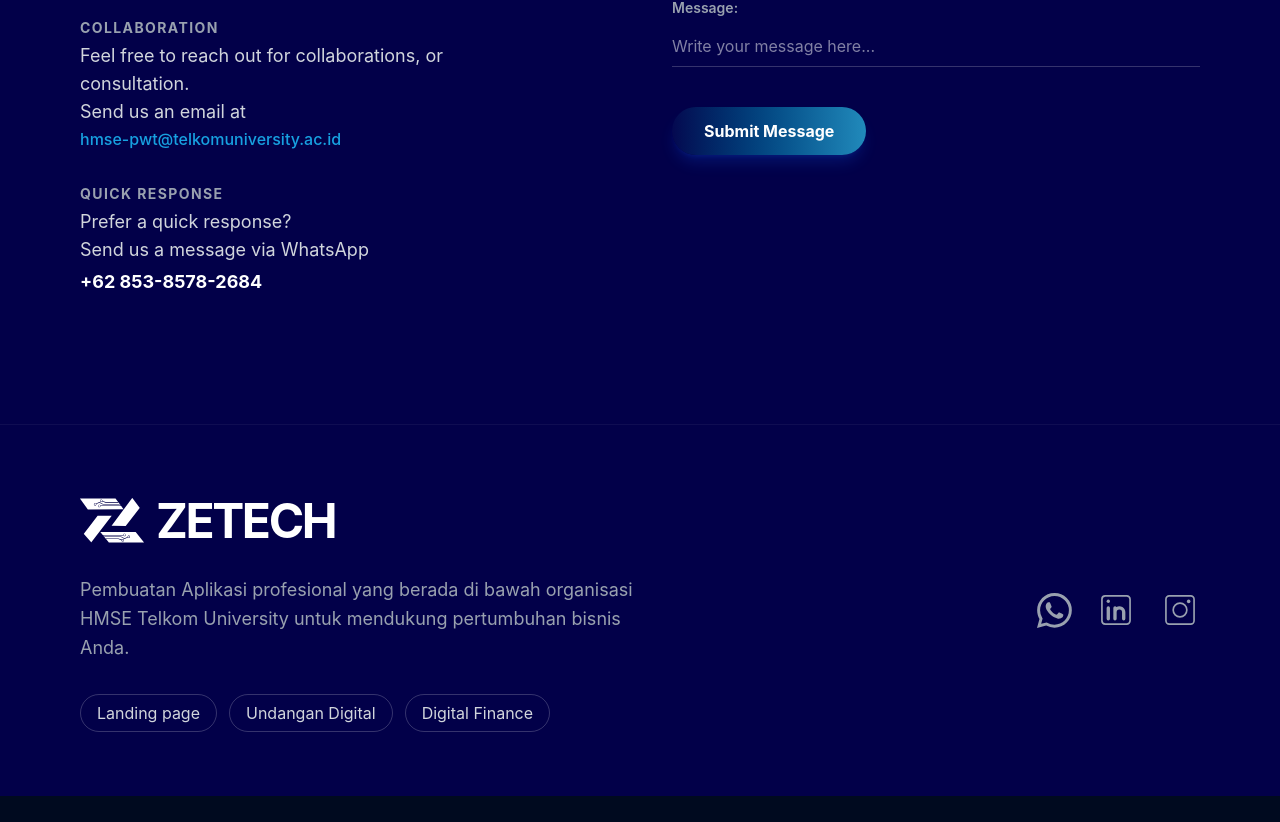
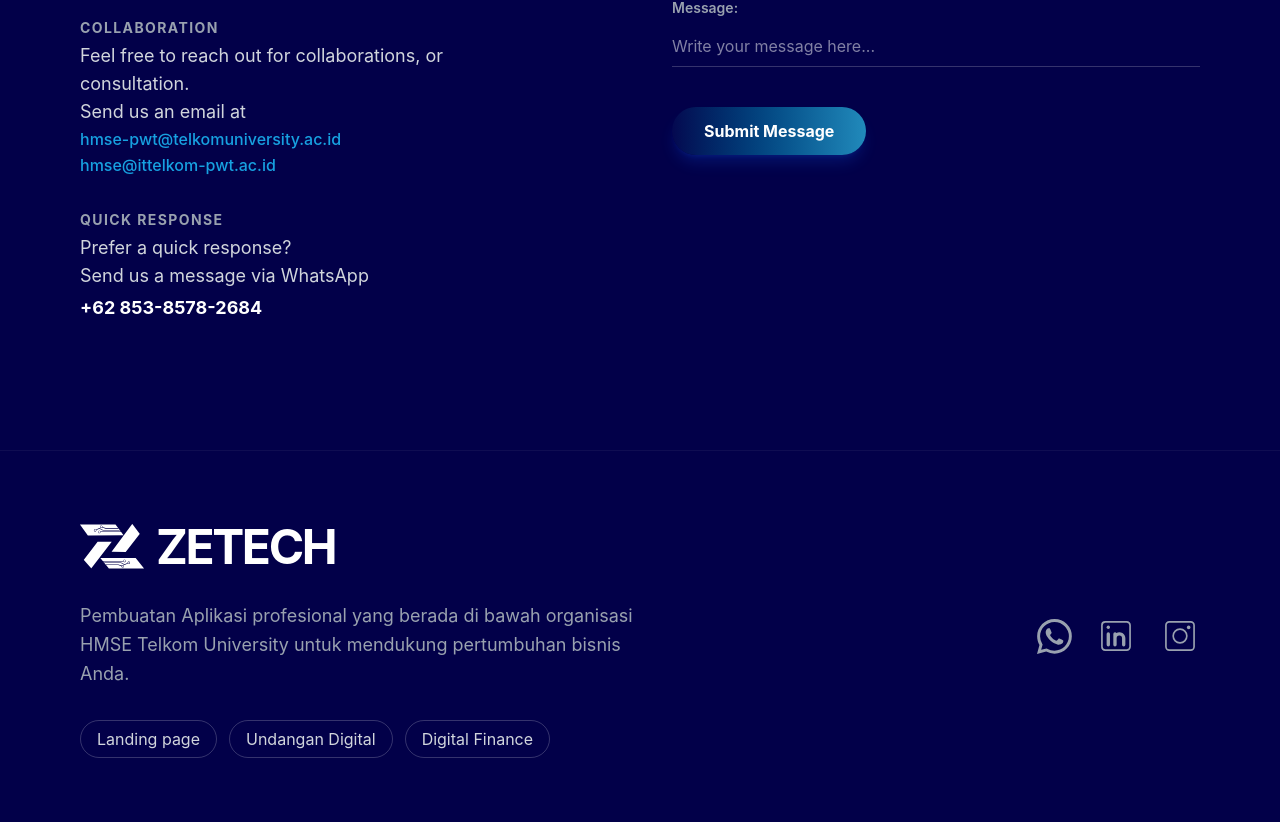
Before and after one commit to Research-and-Creativity/company-profile, a React (Vite) app: page / in a window 1280 px wide. Shown: the part 5675-6497 px from the top of the page. Before the commit the page ends 6471 px from the top, so only its background shows below. Built offline with nearby package versions, Linux system fonts and the light colour scheme.

Commit message:
feat(contact): add additional email link for inquiries

```diff
--- a/src/pages/Home/section/Contact.tsx
+++ b/src/pages/Home/section/Contact.tsx
@@ -171,12 +171,20 @@ export default function Contact() {
                 Feel free to reach out for collaborations, or consultation.
               </p>
               <p className="text-gray-300 md:text-lg">Send us an email at</p>
+              <div className="flex flex-col">
                 <Link
                   to="mailto:hmse-pwt@telkomuniversity.ac.id"
                   className="text-[#17a1e1] font-medium hover:underline cursor-pointer transition-all"
                 >
                   hmse-pwt@telkomuniversity.ac.id
                 </Link>
+                <Link
+                  to="mailto:hmse@ittelkom-pwt.ac.id"
+                  className="text-[#17a1e1] font-medium hover:underline cursor-pointer transition-all"
+                >
+                  hmse@ittelkom-pwt.ac.id
+                </Link>
+              </div>
             </motion.div>
 
             <motion.div
```
Lines whose indentation alone changed are shown as unchanged.
